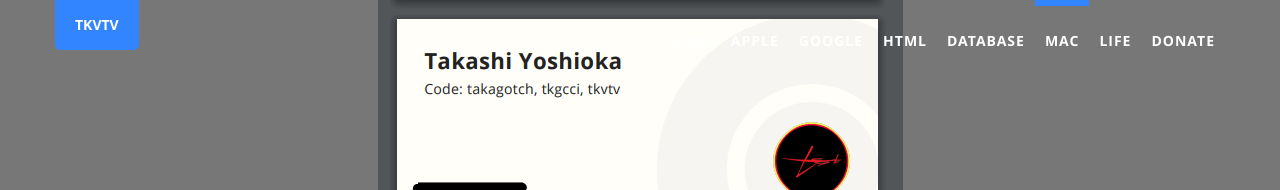
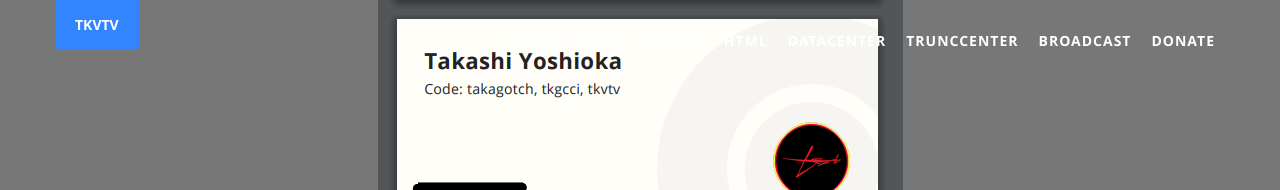
Before and after one commit to takagotch/o23829, a Jekyll site: the page built from blog/mac.html, in a window 1280 px wide. Shown: the top 190 px of the page. Built offline with Jekyll 4.4.1, drawn with Linux system fonts in a browser that asks for light colours; comment, search, counter and statistics services are not loaded.

Commit message:
Update blog.yml

```diff
--- a/_data/blog.yml
+++ b/_data/blog.yml
@@ -13,14 +13,14 @@
 - name: HTML
   href: /html/
 
-- name: Database
-  href: /database/
+- name: Datacenter
+  href: /datacenter/
 
-- name: Mac
-  href: /mac/
+- name: trunccenter
+  href: /trunc/
 
-- name: Life
-  href: /life/
+- name: broadcast
+  href: /broadcast/
 
 
 
```
